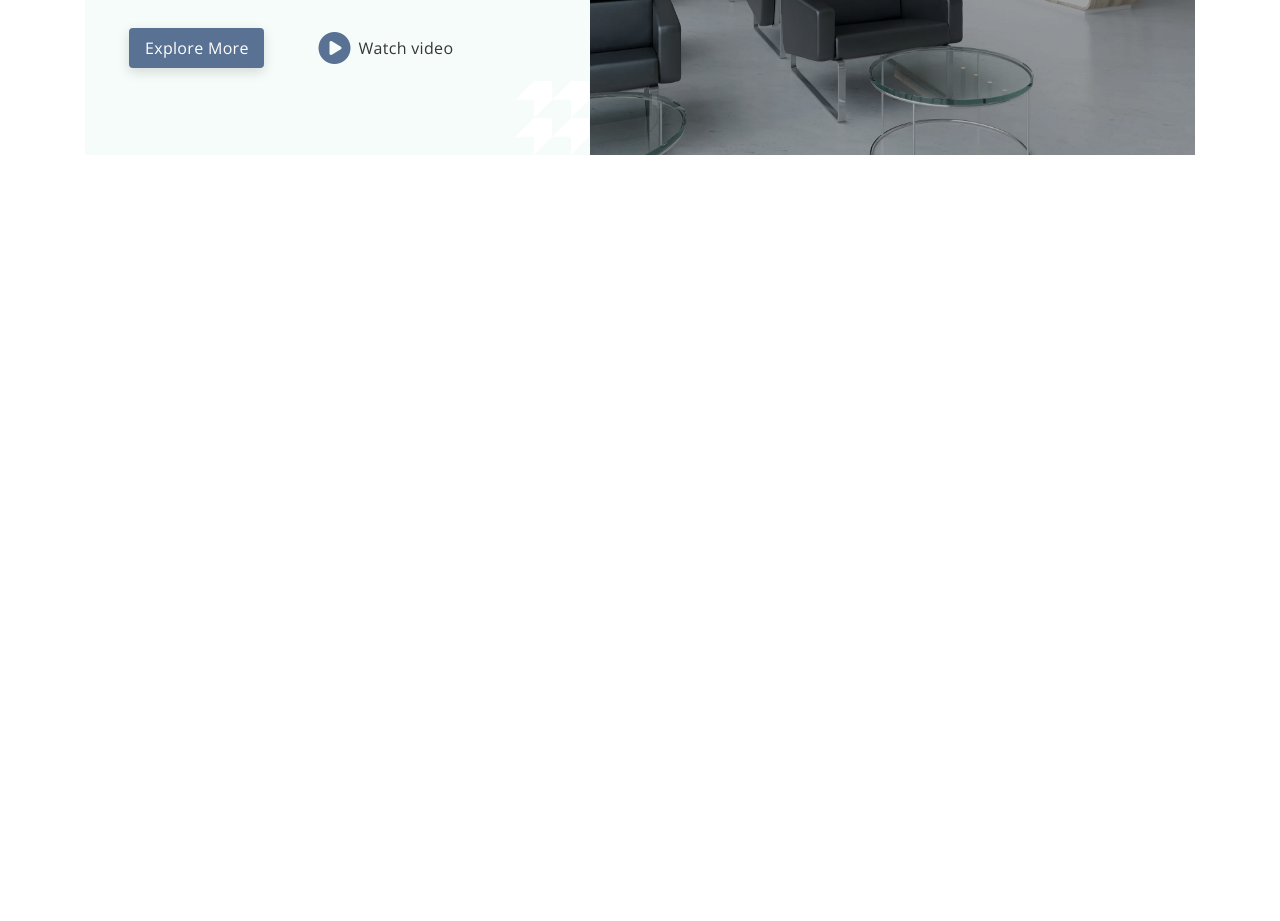
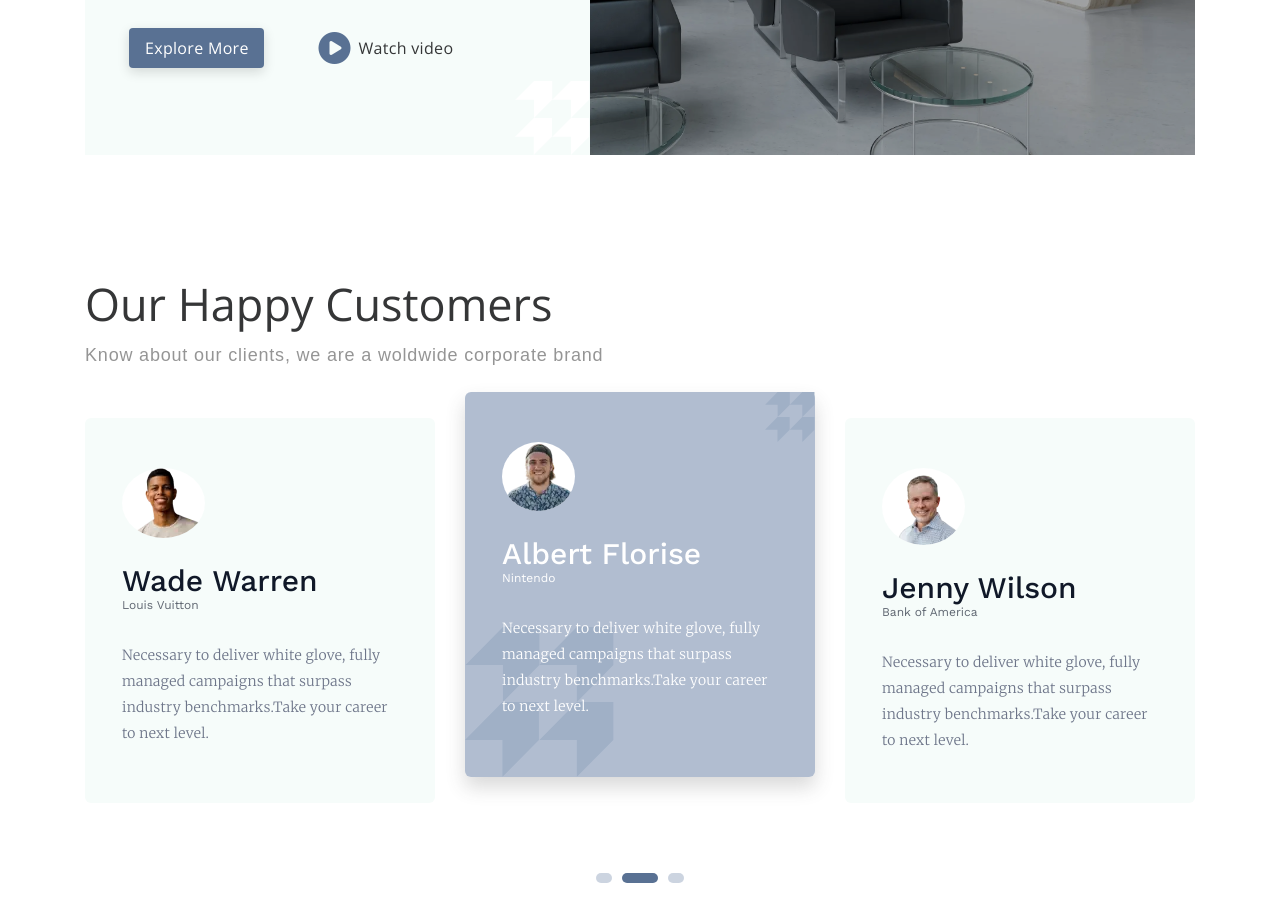
Before and after one commit to matador7495/Hotel-Luxury-Website, a plain HTML site: page index.html in a window 1280 px wide. Shown: the part 3687-4608 px from the top of the page. Before the commit the page ends 3966 px from the top, so only its background shows below. Drawn offline with nearby package versions, Linux system fonts and the light colour scheme; a web font is replaced by a local one.

Commit message:
feat: :sparkles: Add reviews section to the website
Added the reviews section to showcase customer testimonials on the website.

```diff
--- a/index.html
+++ b/index.html
@@ -284,6 +284,53 @@
         <img src="./assets/icons/play-video.svg" alt="play video" />
       </div>
     </section>
-
+    <!-- Reviews Section -->
+    <section class="reviews">
+      <div class="reviews-header">
+        <h2>Our Happy Customers</h2>
+        <h4>Know about our clients, we are a woldwide corporate brand</h4>
+      </div>
+      <div class="reviews-container">
+        <div class="review-box">
+          <div class="review-img">
+            <img src="./assets/images/customer1.webp" />
+          </div>
+          <div class="review-text">
+            <h3>Wade Warren</h3>
+            <h6>Louis Vuitton</h6>
+            <p>Necessary to deliver white glove, fully managed campaigns that surpass industry benchmarks.Take your career to next level.</p>
+          </div>
+        </div>
+        <div class="review-box active">
+          <div class="vector-top">
+            <img src="./assets/icons/vectors2.svg" />
+          </div>
+          <div class="review-img">
+            <img src="./assets/images/customer2.webp" />
+          </div>
+          <div class="review-text">
+            <h3>Albert Florise</h3>
+            <h6>Nintendo</h6>
+            <p>Necessary to deliver white glove, fully managed campaigns that surpass industry benchmarks.Take your career to next level.</p>
+          </div>
+          <div class="vector-bottom">
+            <img src="./assets/icons/vectors2.svg" />
+          </div>
+        </div>
+        <div class="review-box">
+          <div class="review-img">
+            <img src="./assets/images/customer3.webp" />
+          </div>
+          <div class="review-text">
+            <h3>Jenny Wilson</h3>
+            <h6>Bank of America</h6>
+            <p>Necessary to deliver white glove, fully managed campaigns that surpass industry benchmarks.Take your career to next level.</p>
+          </div>
+        </div>
+      </div>
+      <div class="slider">
+        <img src="./assets/icons/slider.svg" />
+      </div>
+    </section>
   </body>
 </html>
--- a/style.css
+++ b/style.css
@@ -531,3 +531,84 @@ section {
   top: 37%;
   right: 40%;
 }
+/* Reviews Section Styles */
+.reviews-header h2 {
+  font-weight: 400;
+  line-height: 50px;
+  color: #353637;
+  padding-bottom: 13px;
+}
+.reviews-header h4 {
+  font-family: "Average Sans", sans-serif;
+  font-weight: 400;
+  line-height: 26px;
+  letter-spacing: 0.045em;
+  color: #959595;
+}
+.reviews-container {
+  display: flex;
+  gap: 30px;
+  margin-top: 50px;
+}
+.review-box {
+  padding: 50px 37px;
+  background: #f6fcfa;
+  border-radius: 6px;
+}
+.review-img img {
+  background-color: #fff;
+  border-radius: 50%;
+  margin-bottom: 20px;
+}
+.review-text h3 {
+  font-family: "Work Sans", sans-serif;
+  font-size: 1.875rem;
+  font-weight: 500;
+  color: #101828;
+}
+.review-text h6 {
+  font-family: "Work Sans", sans-serif;
+  color: #606772;
+  font-size: 0.75rem;
+  font-weight: 400;
+}
+.review-text p {
+  font-family: "Merriweather", serif;
+  color: #6d7589;
+  font-weight: 300;
+  line-height: 26px;
+  letter-spacing: 0.02em;
+  padding-top: 30px;
+}
+.review-box.active {
+  background: #7188aa8c;
+  position: relative;
+  bottom: 26px;
+  box-shadow: 0px 10px 19px 0px #42424233;
+  z-index: 1000;
+}
+.review-box.active p,
+.review-box.active h3,
+.review-box.active h6 {
+  color: #fff;
+}
+.review-box.active .vector-top img {
+  display: block;
+  width: 50px;
+  height: 50px;
+  position: absolute;
+  top: 0;
+  right: 0;
+}
+.review-box.active .vector-bottom img {
+  width: 150px;
+  height: 150px;
+  position: absolute;
+  bottom: 0;
+  left: 0;
+  z-index: -1;
+}
+.slider img {
+  display: block;
+  margin: 70px auto;
+}
```
